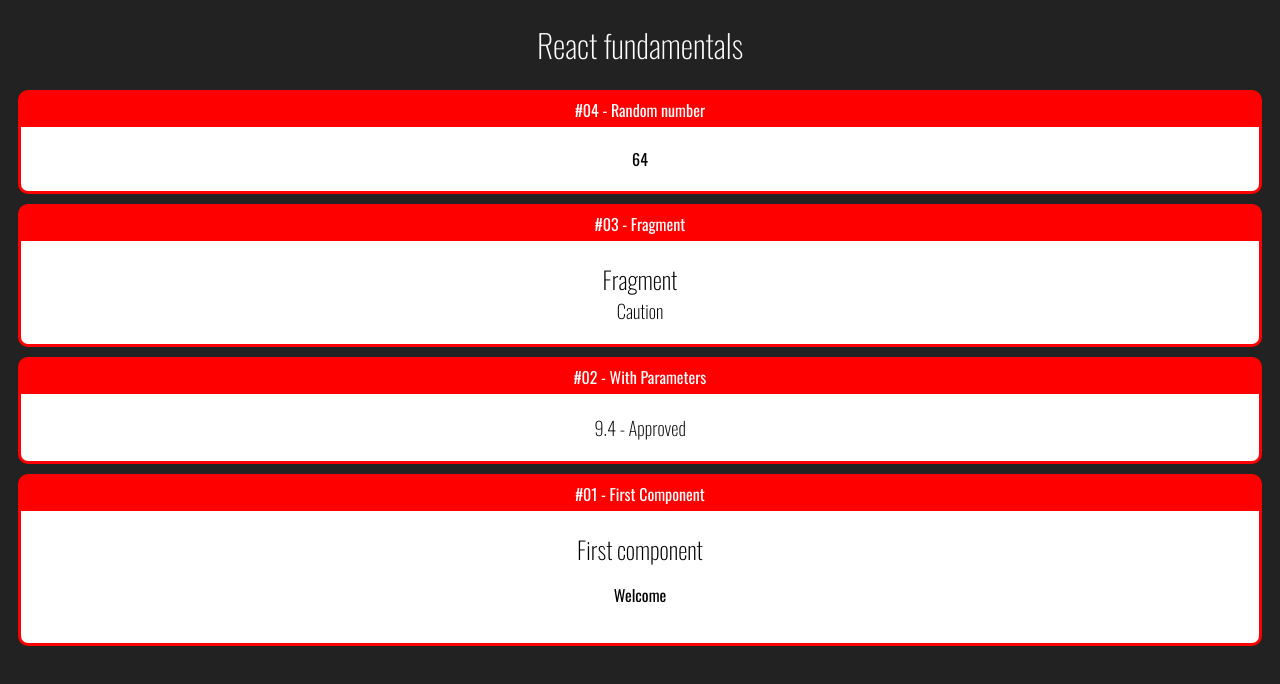
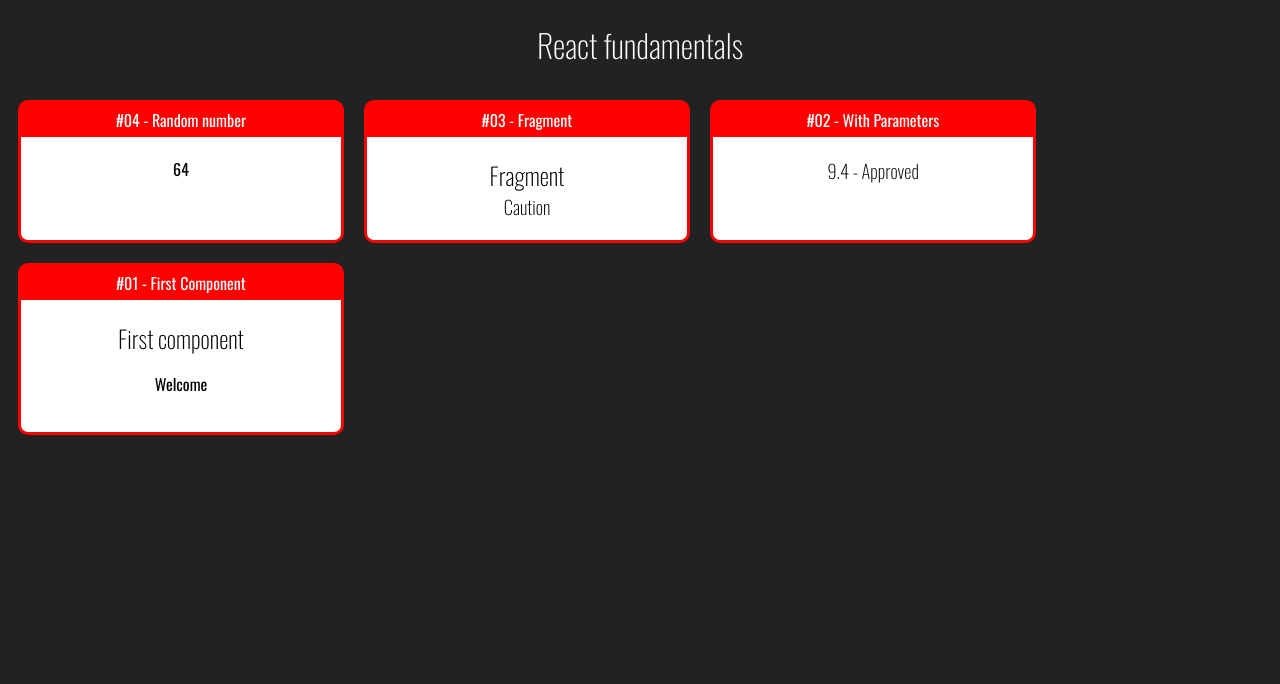
Before and after one commit to Breno-do-val/react-fundamentals, a React (Create React App) app: page / in a window 1280 px wide. Shown: the top 684 px of the page. Built offline with nearby package versions, Linux system fonts and the light colour scheme.

Commit message:
feat(app): add global style

```diff
--- /dev/null
+++ b/src/App.css
@@ -0,0 +1,4 @@
+.App .Cards {
+    display: flex;
+    flex-wrap: wrap;
+}
--- a/src/App.jsx
+++ b/src/App.jsx
@@ -1,3 +1,5 @@
+import './App.css';
+
 import React from 'react';
 
 import Card from './layout/Card';
@@ -7,9 +9,10 @@
 import Random from './components/basic/Random';
 
 export default () => (
-    <div id="app">
+    <div id="app" className="App">
         <h1>React fundamentals</h1>
 
+        <div className="Cards">
             <Card title="#04 - Random number">
                 <Random min={1} max={200}/>
             </Card>
@@ -28,4 +31,5 @@
                 <First />
             </Card>
         </div>
+    </div>
 );
--- a/src/layout/Card.css
+++ b/src/layout/Card.css
@@ -4,6 +4,11 @@
     border-radius: 10px;
     overflow: hidden;
     margin: 10px;
+
+    display: flex;
+    flex-direction: column;
+
+    min-width: 20rem;
 }
 
 .Card .Title {
@@ -13,6 +18,7 @@
 }
 
 .Card .Content {
+    flex-grow: 1;
     background-color: #fff;
     color: #000;
     padding: 20px;
```
Lines whose indentation alone changed are shown as unchanged.
